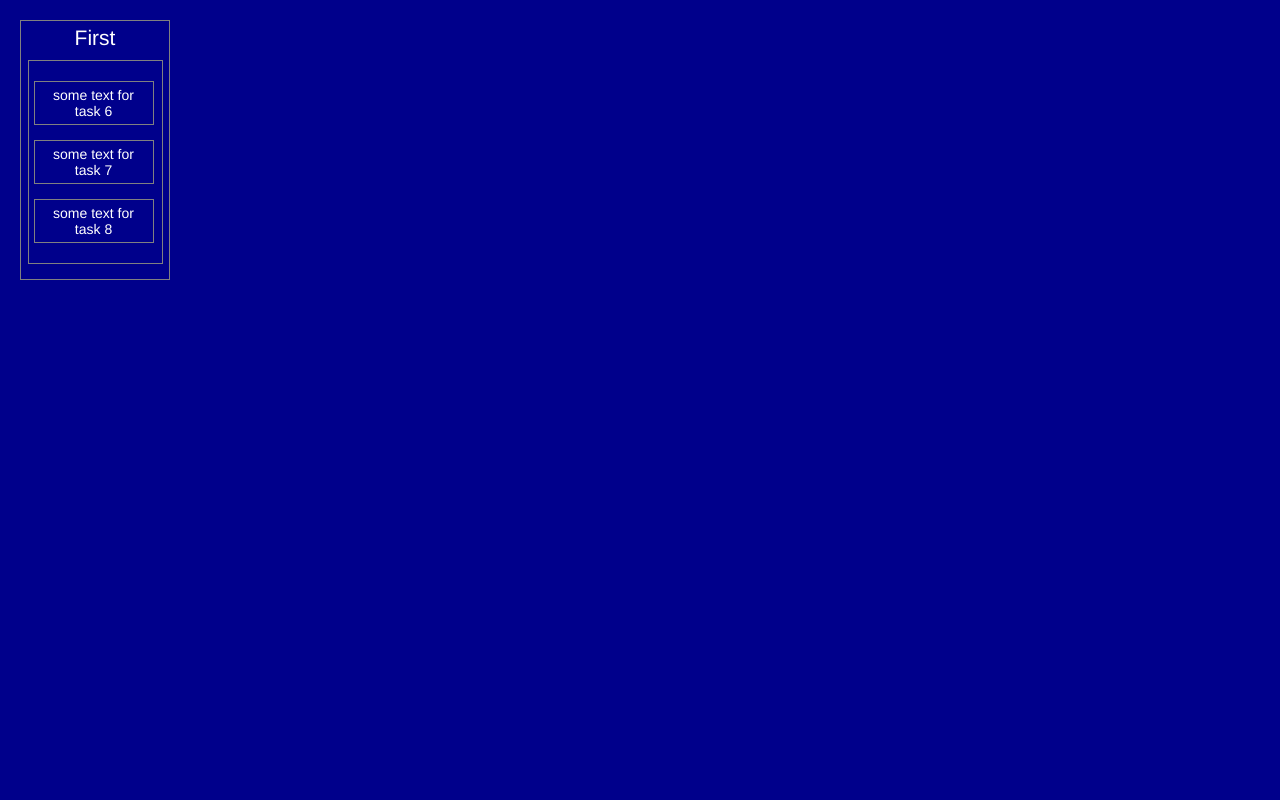
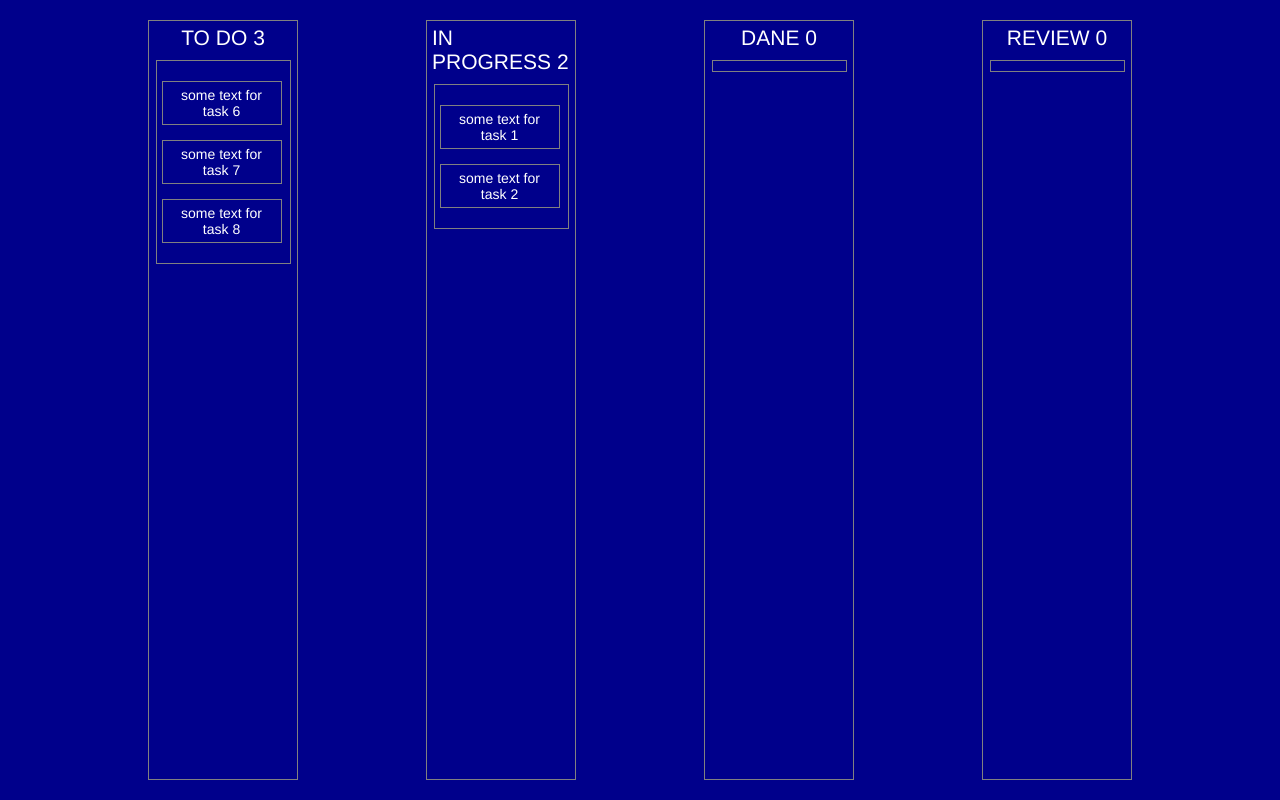
Before and after one commit to IgorokNerovnyi1980/test-kanban, a React (Create React App) app: page / in a window 1280 px wide. Built offline with nearby package versions, Linux system fonts and the light colour scheme.

Commit message:
test logic dnd is ready

```diff
--- a/src/testDnd/Column.jsx
+++ b/src/testDnd/Column.jsx
@@ -34,7 +34,7 @@
         } = this.props
         return(
             <Wrapper>
-                <h2>{column.title}</h2>
+                <h2>{column.title} {tasks.length}</h2>
                 <Droppable droppableId={column.id}>
                     {(provided) => (
                     <TaskList
--- a/src/testDnd/Main.jsx
+++ b/src/testDnd/Main.jsx
@@ -10,6 +10,9 @@
     height:100vh;
     padding:20px;
     background-color:darkblue;
+    display:flex;
+    justify-content:space-evenly;
+
 `;
 class MainPage extends Component{
     state = initialData;
@@ -28,20 +31,49 @@
             return;
         };
 
-        const column = state.columns[source.droppableId];
-        const newTaskIds = Array.from(column.taskIds);
-        newTaskIds.splice(source.index,1);
-        newTaskIds.splice(destination.index, 0, draggableId);
-        const newColumn = {
-            ...column,
-            taskIds:newTaskIds,
+        const start = state.columns[source.droppableId];
+        const finish = state.columns[destination.droppableId];
+
+        if(start === finish){
+
+            const newTaskIds = Array.from(start.taskIds);
+            newTaskIds.splice(source.index,1);
+            newTaskIds.splice(destination.index, 0, draggableId);
+            const newColumn = {
+                ...start,
+                taskIds:newTaskIds,
+            };
+            const newState = {...state, columns: {...state.columns, [newColumn.id]:newColumn }};
+            this.setState(newState);
+            return;
+        }
+        const startTaskIds =Array.from(start.taskIds);
+        startTaskIds.splice(source.index,1);
+        const newStart = {
+            ...start,
+            taskIds:startTaskIds
         };
-        const newState = {...state, columns: {...state.columns, [newColumn.id]:newColumn }};
+
+        const finishTaskIds =Array.from(finish.taskIds);
+        finishTaskIds.splice(destination.index, 0, draggableId);
+        const newFinish = {
+            ...finish,
+            taskIds:finishTaskIds
+        };
+
+        const newState = {
+            ...state,
+            columns: {
+                ...state.columns,
+                [newStart.id]:newStart,
+                [newFinish.id]:newFinish
+            }};
+
         this.setState(newState);
     }
 
     render(){
-        const {state, onDragEnd} = this;
+        const {state, onDragEnd } = this;
 
         console.log('state', state)
 
--- a/src/testDnd/data.js
+++ b/src/testDnd/data.js
@@ -12,10 +12,25 @@
     'columns':{
         'column-1':{
             'id':'column-1',
-            'title': 'First',
+            'title': 'TO DO',
             'taskIds':['task-6','task-7','task-8'],
+        },
+        'column-2':{
+            'id':'column-2',
+            'title': 'IN PROGRESS',
+            'taskIds':['task-1','task-2'],
+        },
+        'column-3':{
+            'id':'column-3',
+            'title': 'DANE',
+            'taskIds':[],
+        },
+        'column-4':{
+            'id':'column-4',
+            'title': 'REVIEW',
+            'taskIds':[],
         }
     },
 
-    'columnOrder': ['column-1']
+    'columnOrder': ['column-1', 'column-2','column-3', 'column-4']
 };
```
